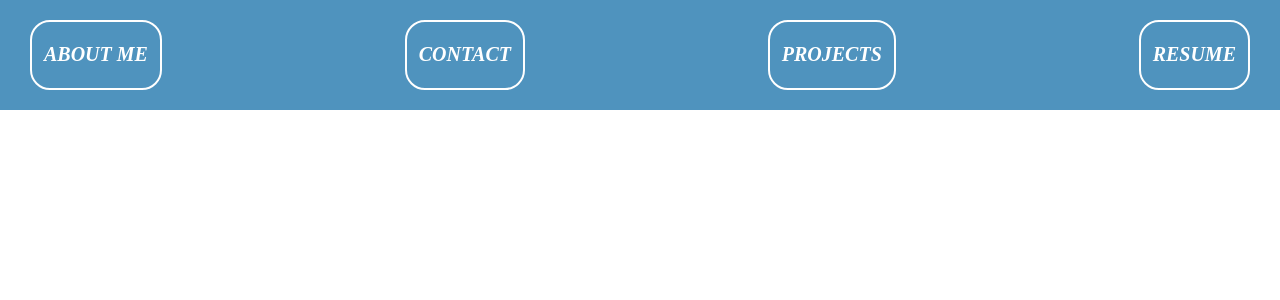
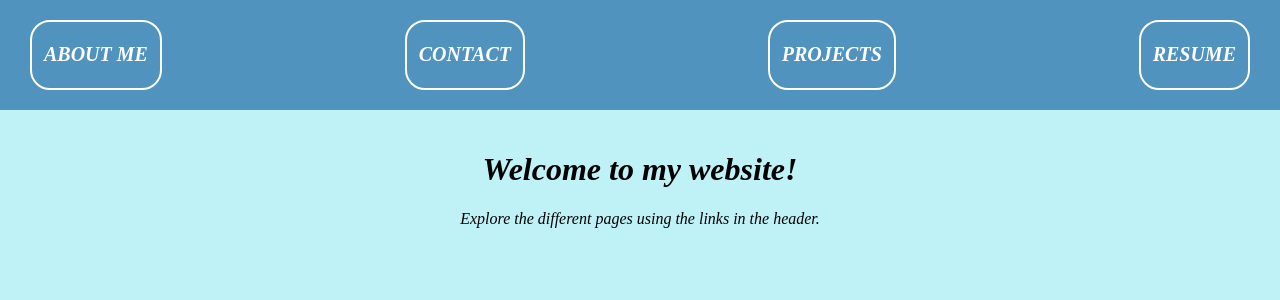
Before and after one commit to windtronic/react_portfolio, a React (Create React App) app in the folder react_portfolio/: page / in a window 1280 px wide. Shown: the top 300 px of the page. Built offline with nearby package versions, Linux system fonts and the light colour scheme.

Commit message:
updates on portfolio CSS

```diff
--- a/react_portfolio/src/App.css
+++ b/react_portfolio/src/App.css
@@ -1,10 +1,15 @@
 .App {
-  background-color: #92abbd;
+  background-color: #607d92;
   font-style: italic;
   text-align: center;
   font-family: "Boogaloo";
 }
 
+.home-page {
+  background-color: #bef2f7;
+  padding: 20px;
+  height: 100vh;
+}
 
 
 .header-container {
--- a/react_portfolio/src/App.js
+++ b/react_portfolio/src/App.js
@@ -1,11 +1,11 @@
-import { Routes, Route, useParams, useNavigate } from "react-router-dom";
-import { useEffect, useState } from "react";
+import { Routes, Route } from "react-router-dom";
 import './App.css';
 import Header from './components/Header'
 import About from './components/About'
 import Contact from './components/Contact'
 import Projects from './components/Projects'
 import Resume from './components/Resume'
+import Home from './components/Home'
 
 
 function App() {
@@ -15,12 +15,14 @@ function App() {
 
   return (
     <div className="App">
+
       <Header />
 
 
       <Routes>
 
 
+            <Route path='/' element={<Home />} />
             <Route path="/About" element={<About/>} />
             <Route path='/Contact' element={<Contact/>} />
             <Route path='/Projects' element={<Projects/>} />
--- a/react_portfolio/src/components/About.jsx
+++ b/react_portfolio/src/components/About.jsx
@@ -15,7 +15,7 @@ export default function About() {
       <h3>
         In addition to my software engineering background, I also have a strong
         foundation in complex systems and creative problem-solving, thanks to my
-        background in electrical engineering focused on wind turbine technology,
+        background in electrical engineering, wind turbine technology,
         and experience as a veteran of the United States Army. I strongly
         believe in the power of collaboration and enjoy working with others to
         tackle complex issues. I am committed to continuous learning and
--- /dev/null
+++ b/react_portfolio/src/components/Home.jsx
@@ -0,0 +1,8 @@
+export default function Home () {
+    return (
+        <div className="home-page">
+           <h1>Welcome to my website!</h1>
+      <p>Explore the different pages using the links in the header.</p>
+        </div>
+    )
+}
```
